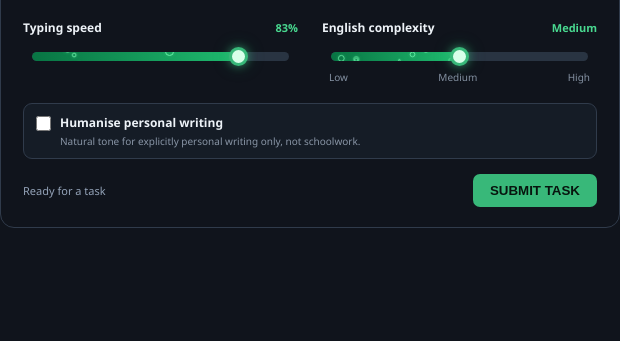
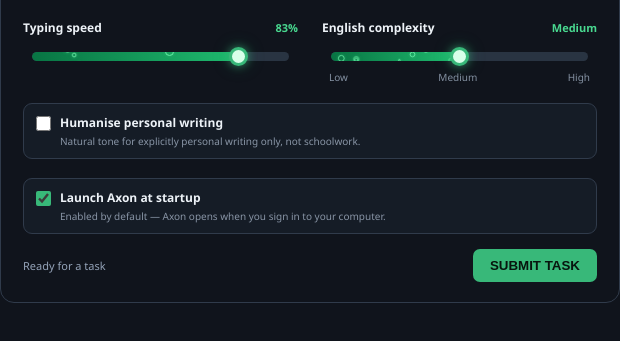
Before and after one commit to CoolerStarfish0/Axon-Autopilot, an Electron app: page src/index.html in a window 620 px wide. Shown: the part 141-482 px from the top of the page. Drawn offline with Linux system fonts and the light colour scheme; no server answers.

Commit message:
Add launch at startup setting

```diff
--- a/src/index.html
+++ b/src/index.html
@@ -301,6 +301,14 @@ button:disabled { opacity: .5; cursor: wait; }
         </div>
       </span>
     </label>
+
+    <label class="humanise">
+      <input id="startupToggle" type="checkbox" checked>
+      <span>
+        <div class="humanise-title">Launch Axon at startup</div>
+        <div class="humanise-note" id="startupNote">Enabled by default — Axon opens when you sign in to your computer.</div>
+      </span>
+    </label>
   </div>
 
   <div class="footer">
```
